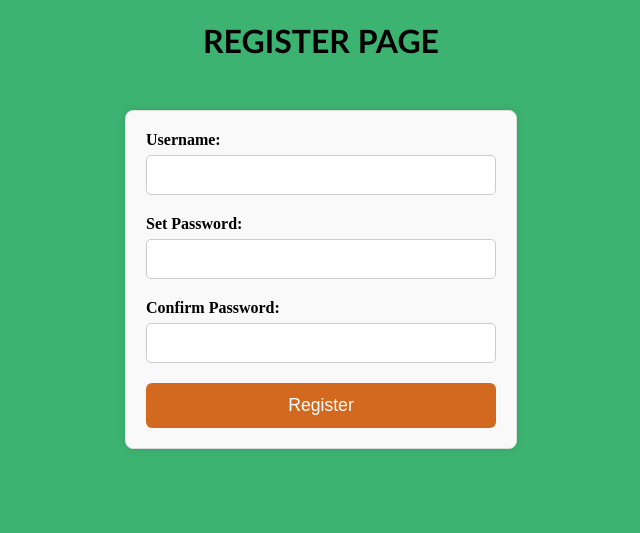
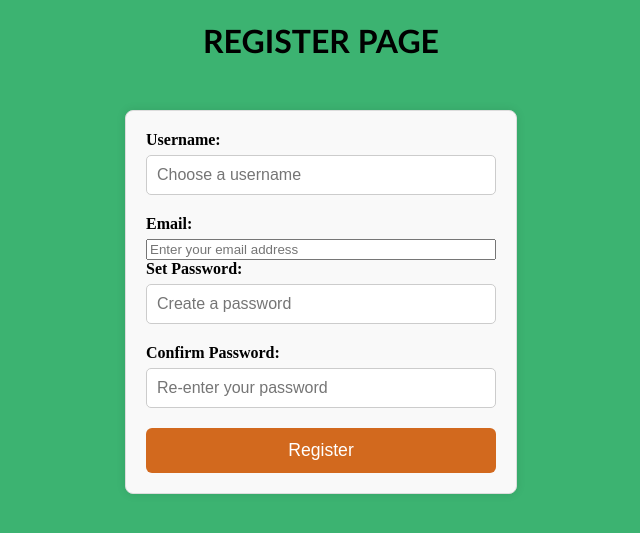
Before and after one commit to Mudasir24/Hackcelerate_143, a Python web app: template templates/register.html in a window 1280 px wide. Shown: the top 533 px of the page, without its empty margins (319-959 px from the left). Run offline with Jinja, Linux system fonts and the light colour scheme; the template is opened without the code that fills it, so the values that code supplies are empty.

Commit message:
login,registerindex html files

```diff
--- a/templates/index.html
+++ b/templates/index.html
@@ -6,7 +6,7 @@
   <title>Dashboard</title>
   <!-- Bootstrap CSS -->
   <link href="https://cdn.jsdelivr.net/npm/bootstrap@5.3.0-alpha1/dist/css/bootstrap.min.css" rel="stylesheet">
-  <link rel="stylesheet" href="dashboard.css">
+  <link rel="stylesheet" href="index.css">
 </head>
 <body>
   <nav class="navbar navbar-expand-lg fixed-top">
--- a/templates/register.html
+++ b/templates/register.html
@@ -7,20 +7,21 @@
   <link rel="stylesheet" href="register.css">
 </head>
 <body>
-    <h1>REGISTER PAGE</h1>
-  <form action="dashboard.html" method="post">
+  <h1>REGISTER PAGE</h1>
+  <form action="index.html" method="post">
     <label for="username">Username:</label>
-    <input type="text" id="username" name="username" required>
+    <input type="text" id="username" name="username" placeholder="Choose a username" required>
+
+    <label for="email">Email:</label>
+    <input type="email" id="email" name="email" placeholder="Enter your email address" required>
 
     <label for="password">Set Password:</label>
-    <input type="password" id="password" name="password" minlength="8" required>
+    <input type="password" id="password" name="password" placeholder="Create a password" minlength="8" required>
 
     <label for="confirm_password">Confirm Password:</label>
-    <input type="password" id="confirm_password" name="confirm_password" minlength="8" required>
+    <input type="password" id="confirm_password" name="confirm_password" placeholder="Re-enter your password" minlength="8" required>
 
     <button type="submit">Register</button>
   </form>
-
-  <script src="password.js"></script>
 </body>
 </html>
```
Also changed, not shown: templates/login.html (+3 -8 lines).
